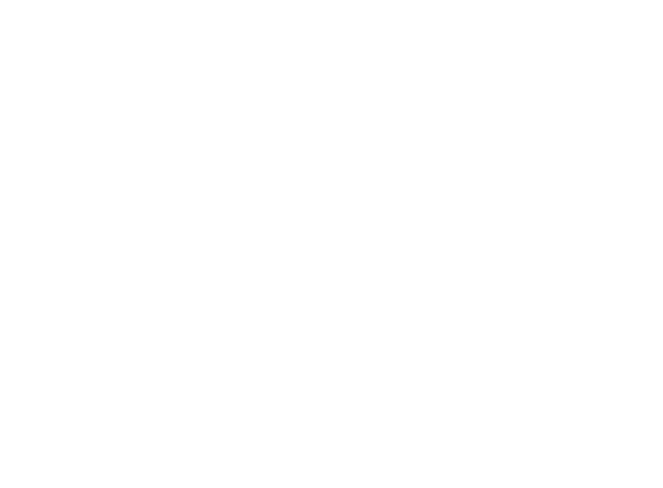
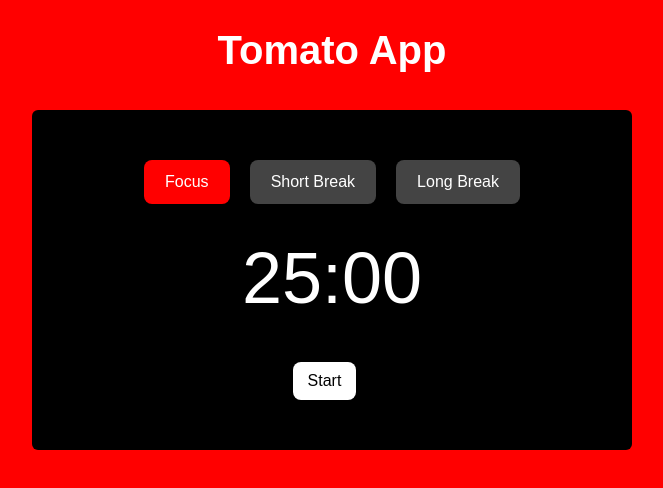
Before and after one commit to frontend-tester02/tomato-app, a plain HTML site: page index.html in a window 1280 px wide. Shown: the whole page, without its empty margins (308-971 px from the left). Drawn offline with Linux system fonts and the light colour scheme.

Commit message:
Add tomato app html and css styles

```diff
--- a/css/styles.css
+++ b/css/styles.css
@@ -21,7 +21,7 @@ body {
   font-family: "Arial", sans-serif;
   font-size: 16px;
   line-height: 1.5;
-  background-color: #fff;
+  background-color:red;
   color: #222;
 }
 
@@ -71,6 +71,9 @@ select:-webkit-autofill:focus {
 /* CONTAINER */
 
 .container {
+  display: flex;
+  justify-content: center;
+  align-items: center;
   width: 100%;
   max-width: 1200;
   padding-left: 50px;
@@ -84,3 +87,99 @@ select:-webkit-autofill:focus {
 .main-content {
   flex-grow: 1;
 }
+
+
+.tomato-title {
+  margin-top: 30px;
+  margin-bottom: 40px;
+  font-size: 40px;
+  line-height: 1;
+  color: #fff;
+  text-align: center;
+}
+.tomato {
+  width: 600px;
+  border-radius: 6px;
+  background-color: black;
+}
+
+.tomato__btns {
+  padding-top: 50px;
+}
+
+.tomato__btns-list {
+  display: flex;
+  justify-content: center;
+  align-items: center;
+  padding: 0;
+  margin: 0;
+  list-style: none;
+}
+
+.tomato__btns-item {
+  padding: 10px 15px;
+  border-radius: 8px;
+  background-color: #444;
+  cursor: pointer;
+
+}
+.tomato__btns-item:not(:last-child) {
+  margin-right: 20px;
+}
+
+.tomato__btns--active {
+  background-color: red;
+}
+
+.tomato__btn {
+  border: 0;
+  color: #fff;
+  background-color: transparent;
+  cursor: pointer;
+}
+
+.tomato__btn:hover {
+  opacity: 0.8;
+}
+
+.tomota__body {
+  display: flex;
+  justify-content: center;
+  align-items: center;
+
+}
+
+.tomato__body-item {
+  display: none;
+}
+
+.tomato__body-item--active {
+  display: block;
+}
+
+.tomato__item {
+  padding-top: 20px;
+  margin-top: 0;
+  margin-bottom: 30px;
+  font-size: 72px;
+  color: #fff;
+}
+
+.tomato__item-btns {
+  margin-bottom: 50px;
+  text-align: center;
+}
+.tomato__item-btn {
+  padding: 10px 15px;
+  border: 0;
+  border-radius: 8px;
+  background-color: #fff;
+  color: black;
+  cursor: pointer;
+}
+.tomato__item-start-btn {
+  margin-right: 15px;
+}
+.restart-btn {
+  display: none;
+}
--- a/index.html
+++ b/index.html
@@ -4,11 +4,62 @@
   <meta charset="UTF-8">
   <meta http-equiv="X-UA-Compatible" content="IE=edge">
   <meta name="viewport" content="width=device-width, initial-scale=1.0">
+  <link rel="stylesheet" href="https://cdnjs.cloudflare.com/ajax/libs/font-awesome/6.5.1/css/all.min.css" integrity="sha512-DTOQO9RWCH3ppGqcWaEA1BIZOC6xxalwEsw9c2QQeAIftl+Vegovlnee1c9QX4TctnWMn13TZye+giMm8e2LwA==" crossorigin="anonymous" referrerpolicy="no-referrer" />
   <link rel="stylesheet" href="css/normalize.css">
   <link rel="stylesheet" href="css/styles.css">
-  <title>Project</title>
+  <title>Tomato App</title>
 </head>
 <body>
+  <div class="container">
+    <div class="tomato__wrapper">
+      <h1 class="tomato-title">Tomato App</h1>
+      <div class="tomato">
+        <div class="tomato__btns">
+          <ul class="tomato__btns-list">
+            <li class="tomato__btns-item tomato__btns--active">
+              <button type="button" class="tomato__btn" data-tab-target="#focus">Focus</button>
+            </li>
+            <li class="tomato__btns-item">
+              <button type="button" class="tomato__btn" data-tab-target="#short-break">Short Break</button>
+            </li>
+            <li class="tomato__btns-item">
+              <button type="button" class="tomato__btn" data-tab-target="#long-break">Long Break</button>
+            </li>
+          </ul>
+        </div>
+        <div class="tomota__body">
+          <div class="tomato__body-item tomato__body-item--active" id="focus">
+            <p class="tomato__item">25:00</p>
+            <div class="tomato__item-btns">
+              <button type="button" class="tomato__item-btn tomato__item-start-btn">Start</button>
+              <button type="button" class="tomato__item-btn restart-btn">
+                <i class="fa-solid fa-rotate-right"></i>
+              </button>
+            </div>
+          </div>
+          <div class="tomato__body-item" id="short-break">
+            <p class="tomato__item">5:00</p>
+            <div class="tomato__item-btns">
+              <button type="button" class="tomato__item-start-btn">Start</button>
+              <button type="button" class="tomato__item-start-btn restart-btn">
+                <i class="fa-solid fa-rotate-right"></i>
+              </button>
+            </div>
+          </div>
+          <div class="tomato__body-item" id="long-break">
+            <p class="tomato__item">15:00</p>
+            <div class="tomato__item-btns">
+              <button type="button" class="tomato__item-start-btn">Start</button>
+              <button type="button" class="tomato__item-start-btn restart-btn">
+                <i class="fa-solid fa-rotate-right"></i>
+              </button>
+            </div>
+          </div>
+        </div>
+      </div>
+    </div>
+  </div>
+
 
 
   <script src="js/main.js"></script>
```
